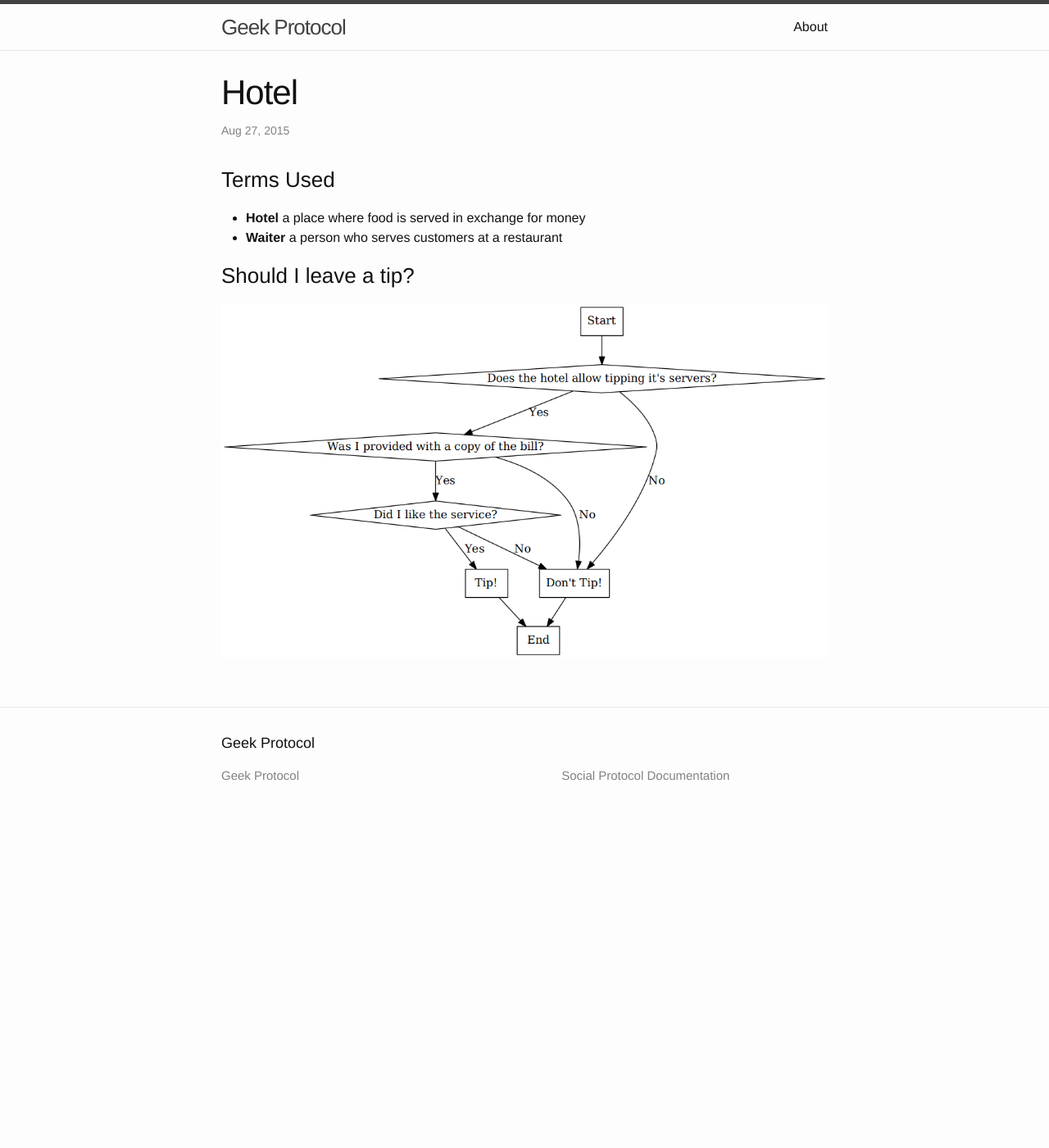
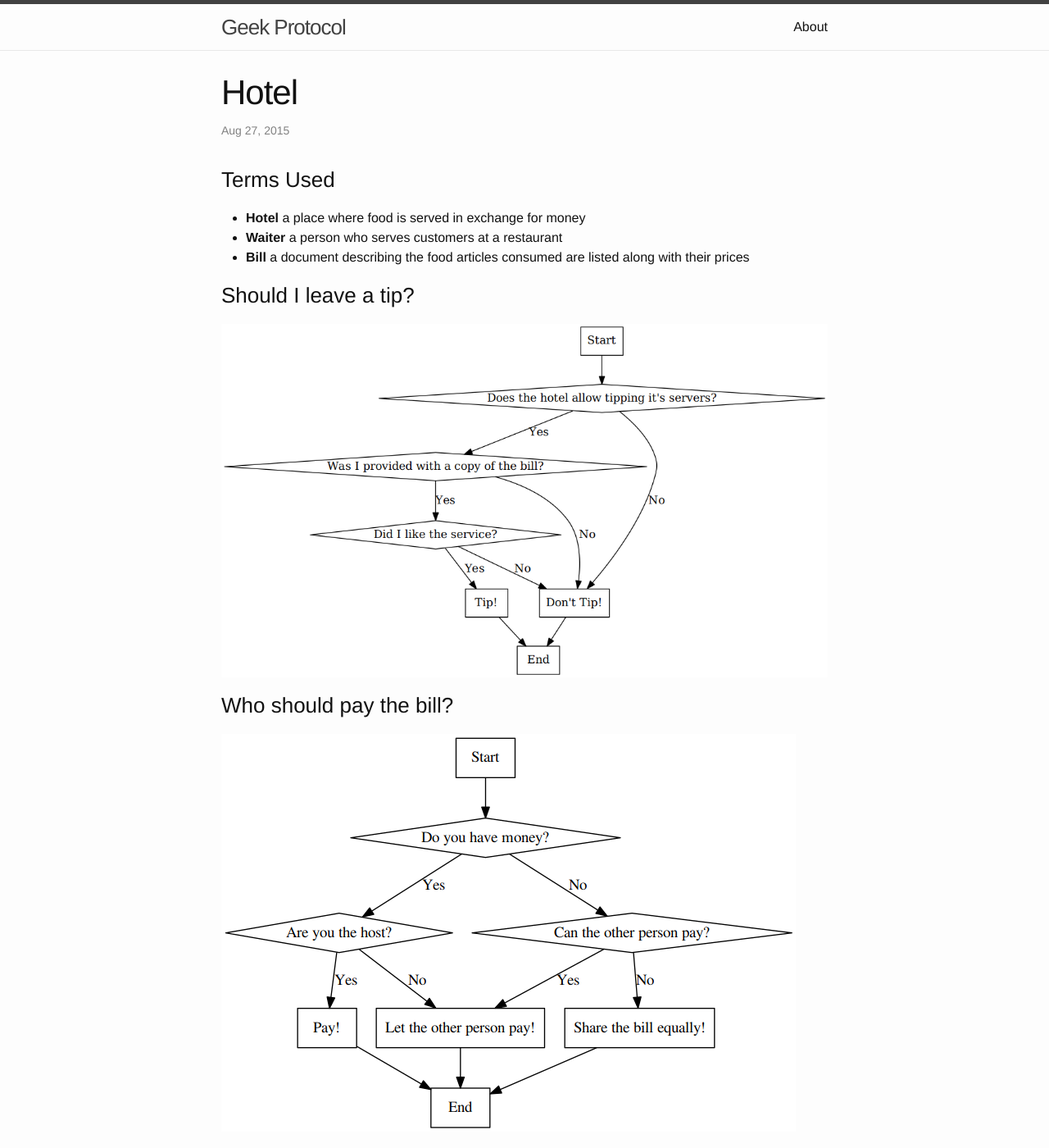
Before and after one commit to satyanash/geekprotocol, a Jekyll site: the page built from _posts/2015-08-27-hotel.markdown, in a window 1280 px wide and 1400 px high. Shown: the whole window at 82% size. Built offline with Jekyll 4.4.1, drawn with Linux system fonts in a browser that asks for light colours.

Commit message:
Who should pay the bill?

```diff
--- a/_posts/2015-08-27-hotel.markdown
+++ b/_posts/2015-08-27-hotel.markdown
@@ -7,7 +7,12 @@ date: 2015-08-27T23:44:51+05:30
 
 * **Hotel** a place where food is served in exchange for money
 * **Waiter** a person who serves customers at a restaurant
+* **Bill** a document describing the food articles consumed are listed along with their prices
 
 ### Should I leave a tip?
 
 ![Should I leave a tip?](/charts/hotel_tip.png)
+
+### Who should pay the bill?
+
+![Who should pay the bill?](/charts/bill_pay.png)
```
Also changed, not shown: charts/bill_pay.png (added), 1 other file.
